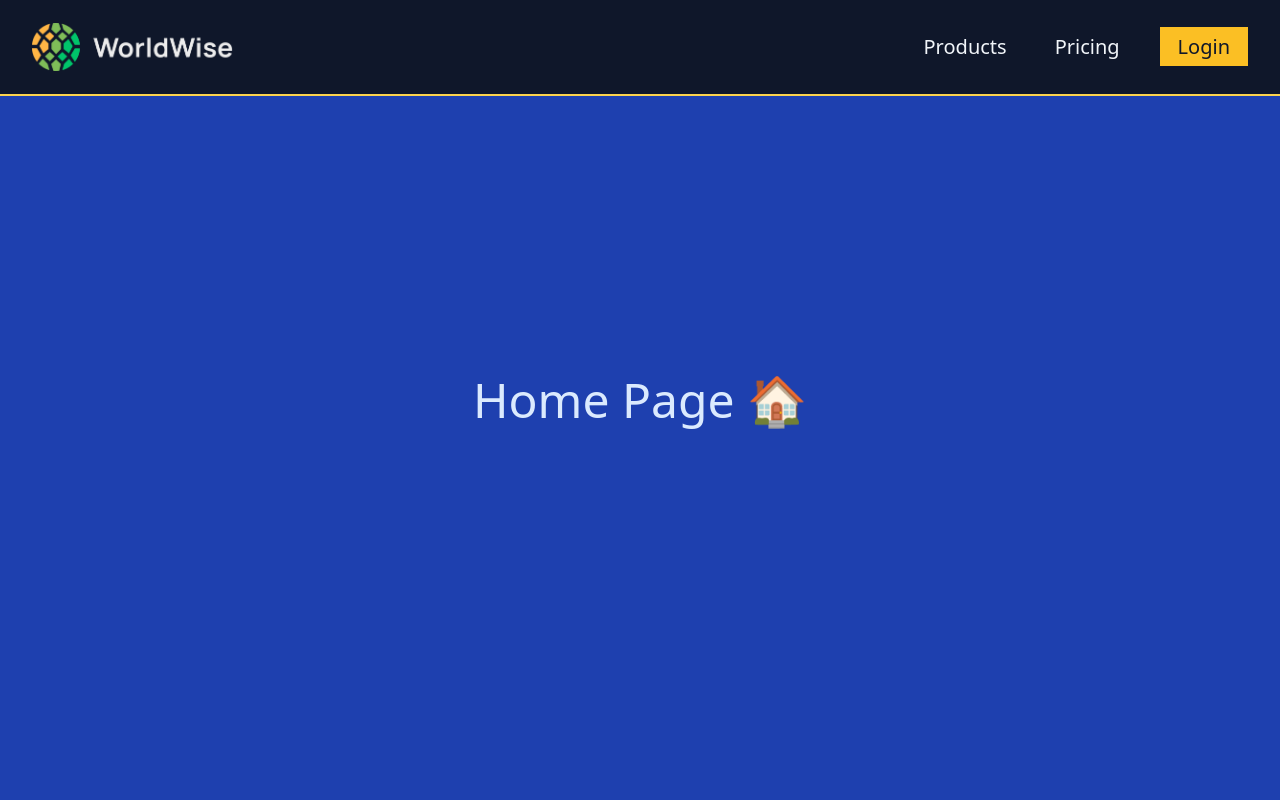
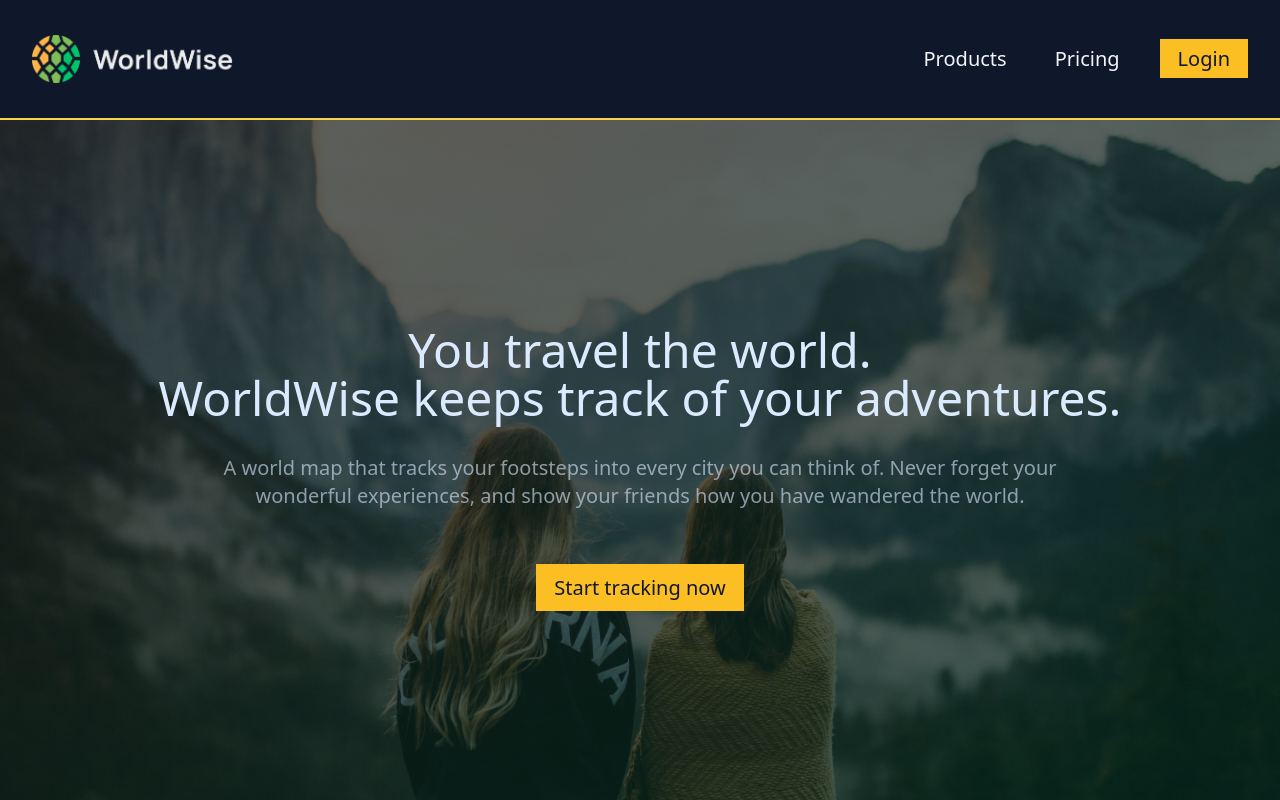
Before and after one commit to saurav-verma-01/React-router-context, a React (Vite) app: page / in a window 1280 px wide. Built offline with nearby package versions, Linux system fonts and the light colour scheme.

Commit message:
Home Page Completed

```diff
--- a/src/App.jsx
+++ b/src/App.jsx
@@ -4,16 +4,18 @@ import Product from "./pages/Product";
 import Pricing from "./pages/Pricing";
 import PageNotFound from "./pages/PageNotFound";
 import NavBar from "./components/NavBar";
+import Login from "./pages/Login";
 
 const App = () => {
   return (
-    <main className="h-screen  ">
+    <main className="h-screen ">
       <BrowserRouter>
         <NavBar />
         <Routes>
           <Route path="/" element={<Home />} />
           <Route path="product" element={<Product />} />
           <Route path="pricing" element={<Pricing />} />
+          <Route path="login" element={<Login />} />
           <Route path="*" element={<PageNotFound />} />
         </Routes>
       </BrowserRouter>
--- a/src/components/NavBar.jsx
+++ b/src/components/NavBar.jsx
@@ -3,7 +3,7 @@ import Logo from "./Logo";
 
 const NavBar = () => {
   return (
-    <header className="bg-slate-900  text-slate-100 flex items-center justify-between px-8 text-xl border-b-2 border-amber-300 h-24 absolute w-full top-0 left-0">
+    <header className="bg-slate-900  text-slate-100 flex items-center justify-between px-8 text-xl border-b-2 border-amber-300 h-[15%] z-20 absolute w-full">
       <Logo />
 
       <nav>
@@ -35,8 +35,10 @@ const NavBar = () => {
           <li>
             <NavLink
               className={({ isActive }) =>
-                `transition-all duration-700 px-4 py-1 border-2 border-transparent  bg-amber-400 text-slate-900 font-medium hover:bg-transparent hover:border-amber-400   hover:text-amber-400 ${
-                  isActive && "bg-transparent border-amber-400 text-amber-400"
+                `transition-all duration-500 px-4 py-1 font-medium hover:bg-transparent hover:border-amber-400 hover:text-amber-400 ${
+                  isActive
+                    ? "text-amber-400 bg-transparent border-2 border-amber-400"
+                    : "text-slate-900 bg-amber-400 border-2 border-transparent"
                 }`
               }
               to="/login"
--- a/src/pages/Home.jsx
+++ b/src/pages/Home.jsx
@@ -1,8 +1,30 @@
+import { Link } from "react-router-dom";
+
 const Home = () => {
   return (
-    <div className="  flex items-center justify-center bg-blue-800 text-blue-100 w-full h-full">
-      <h2 className="text-5xl underline-offset-4">Home Page 🏠</h2>
-    </div>
+    <main className="flex items-center justify-center bg-blue-800 text-blue-100 w-full  bg-[url('../../public/bg.jpg')] bg-cover bg-no-repeat bg-center h-full z-10">
+      <div className="w-full h-screen absolute bg-gradient-to-br from-stone-900 to-emerald-950 opacity-70 top-0 left-0 -z-0">
+        {" "}
+      </div>
+      <section className="max-w-6xl  text-center px-4 pt-32 z-10">
+        <h1 className="text-5xl mb-8">
+          You travel the world.
+          <br />
+          WorldWise keeps track of your adventures.
+        </h1>
+        <h2 className="text-xl w-[80%] mx-auto opacity-60 mb-16">
+          A world map that tracks your footsteps into every city you can think
+          of. Never forget your wonderful experiences, and show your friends how
+          you have wandered the world.
+        </h2>
+        <Link
+          to="/login"
+          className="transition-all duration-500 px-4 py-2 border-2 border-transparent  bg-amber-400 text-slate-900 font-medium hover:bg-transparent hover:border-amber-400 hover:text-amber-400 text-xl"
+        >
+          Start tracking now
+        </Link>
+      </section>
+    </main>
   );
 };
 
--- /dev/null
+++ b/src/pages/Login.jsx
@@ -0,0 +1,9 @@
+const Login = () => {
+  return (
+    <div className="flex items-center justify-center bg-fuchsia-950 text-fuchsia-100 w-full min-h-screen">
+      <h2 className="text-5xl underline-offset-4">Login Page 🔐</h2>
+    </div>
+  );
+};
+
+export default Login;
```
